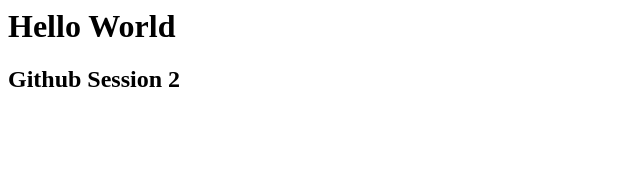
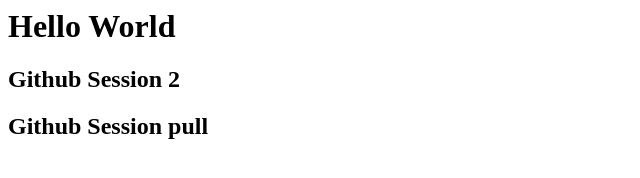
Before and after one commit to viduwaa/uni-session4, a plain HTML site: page index.html in a window 1280 px wide. Shown: the whole page, without its empty margins (0-640 px from the left). Drawn offline with Linux system fonts and the light colour scheme.

Commit message:
for git pull

```diff
--- a/index.html
+++ b/index.html
@@ -8,6 +8,7 @@
 
   <h1>Hello World</h1>
   <h2>Github Session 2</h2>
+  <h2>Github Session pull</h2>
 
 </body>
 
```
